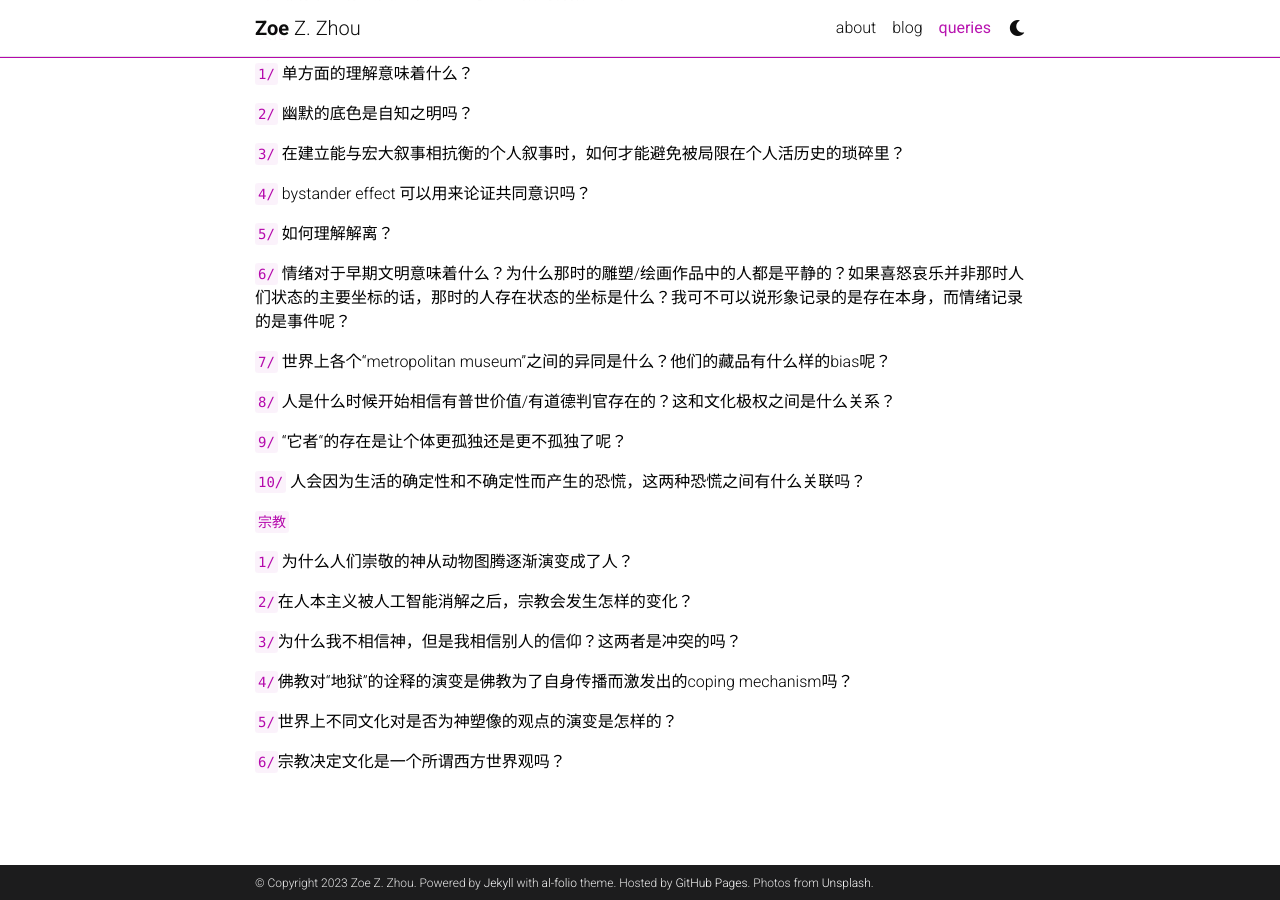
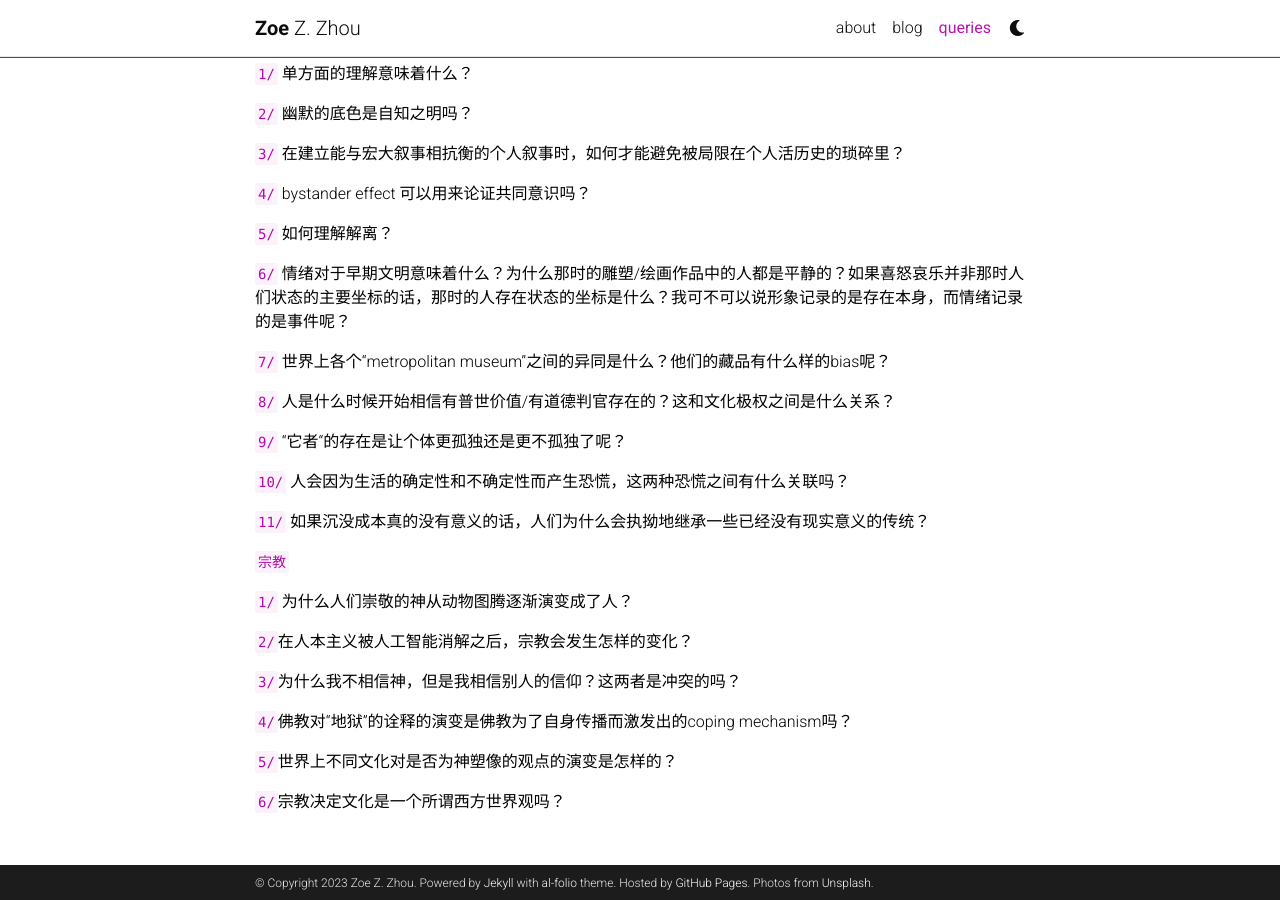
Before and after one commit to Zoewhat/Zoewhat.github.io, a Jekyll site: the page built from _pages/teaching.md, in a window 1280 px wide and 900 px high, scrolled down 744 px. Built offline with Jekyll 4.4.1, drawn with Linux system fonts in a browser that asks for light colours; comment, search, counter and statistics services are not loaded; a style sheet for code colours, icons or effects is not loaded.

Commit message:
Update teaching.md

```diff
--- a/_pages/teaching.md
+++ b/_pages/teaching.md
@@ -50,7 +50,9 @@ nav_order: 5
 
 `9/` “它者“的存在是让个体更孤独还是更不孤独了呢？
 
-`10/` 人会因为生活的确定性和不确定性而产生的恐慌，这两种恐慌之间有什么关联吗？
+`10/` 人会因为生活的确定性和不确定性而产生恐慌，这两种恐慌之间有什么关联吗？
+
+`11/` 如果沉没成本真的没有意义的话，人们为什么会执拗地继承一些已经没有现实意义的传统？
 
 `宗教`
 
```
